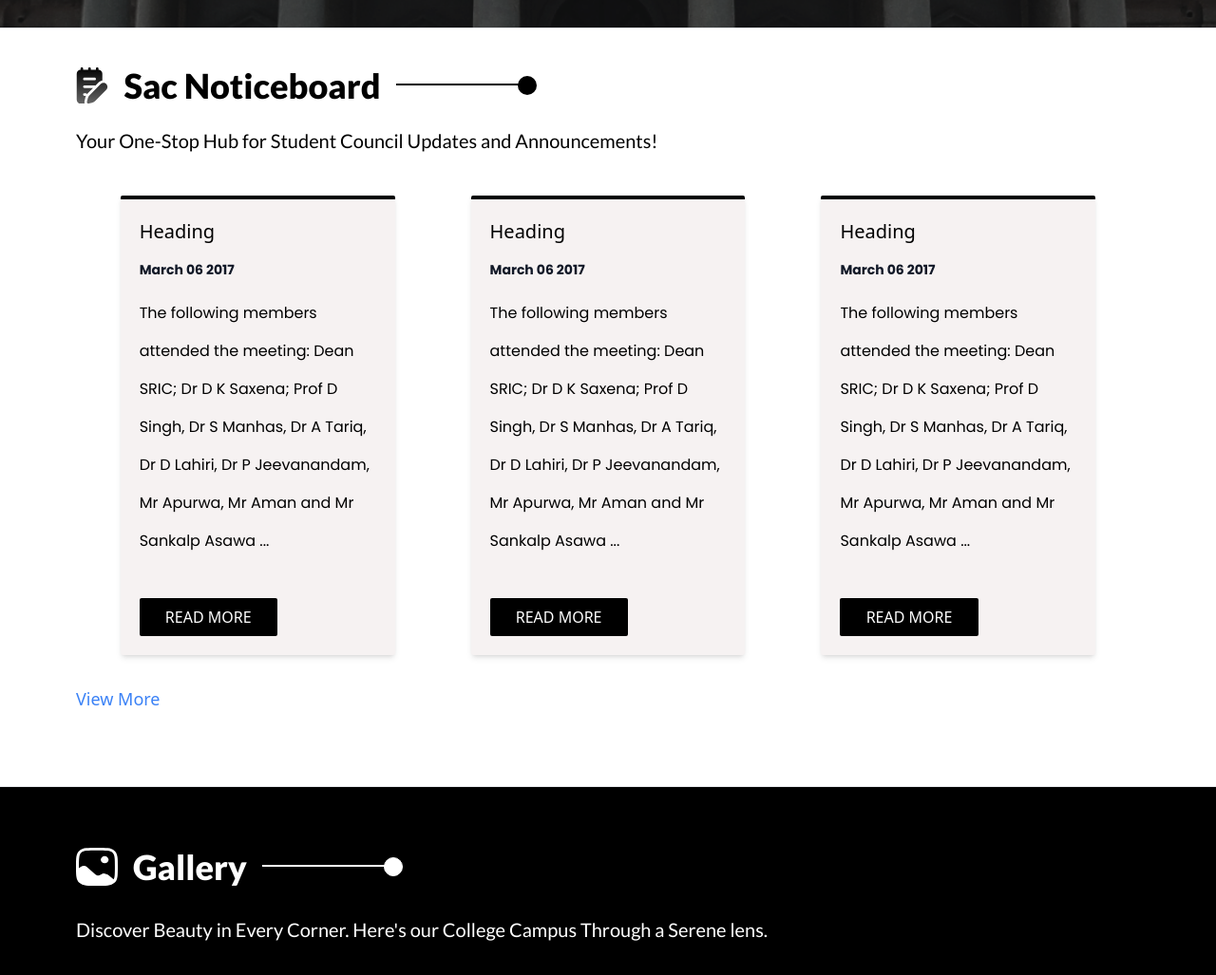
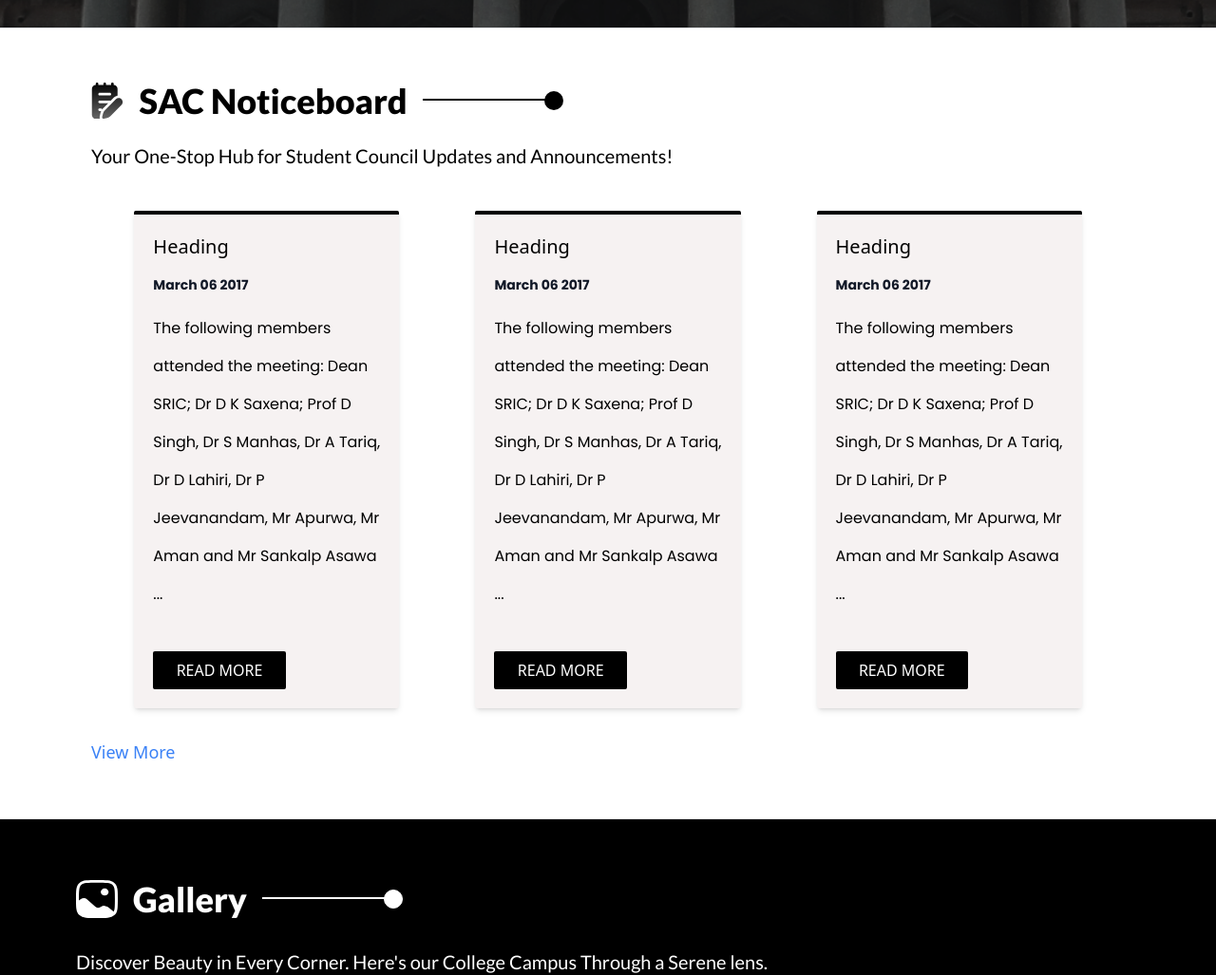
Before and after one commit to dew-op/hostel_council, a React (Create React App) app: page / in a window 1280 px wide. Shown: the part 771-1798 px from the top of the page at 95% size. Built offline with nearby package versions, Linux system fonts and the light colour scheme; no server answers.

Commit message:
Gallery and Noticeboard

```diff
--- a/src/components/Gallery.jsx
+++ b/src/components/Gallery.jsx
@@ -25,17 +25,15 @@ const images = [
 
 const ImageSlider = () => {
     return (
-        <div className="w-full h-full px-5 py-12 text-white bg-black lg:py-16 sm:px-7 sm:py-14 lg:px-20 ">
+        <div className="w-full h-full px-6 py-16 text-white bg-black lg:py-16 sm:px-7 sm:py-14 lg:px-20">
             <header className="flex flex-col items-center justify-between mb-8 lg:flex-row">
-                <div className="flex flex-col items-center w-full gap-4 sm:flex-row">
-                    <img src="/images/gallery.svg" className="h-10 " alt="gallery-logo" />
-                    <div className="flex items-center w-full">
-                        <h1 className="text-2xl font-extrabold font-lato md:text-3xl lg:text-4xl">Gallery</h1>
-                        <img src="/images/whiteline.svg" className="h-5 ml-4 text-white" alt="white-line" />
-                    </div>
+                <div className="flex gap-4 text-left mr-auto">
+                    <img src="/images/gallery.svg" className="h-7 lg:h-10 m-auto" alt="members-logo" />
+                    <h1 className="font-lato font-extrabold text-3xl lg:text-4xl">Gallery</h1>
+                    <img src="/images/whiteline.svg" className="h-2 lg:h-5 m-auto" alt="white-line" />
                 </div>
             </header>
-            <p className="mb-12 text-lg text-left font-lato md:text-xl">
+            <p className="font-lato text-md text-left lg:text-xl mr-auto mb-6">
                 Discover Beauty in Every Corner. Here's our College Campus Through a Serene lens.
             </p>
             <Swiper
--- a/src/components/Noticeboard.jsx
+++ b/src/components/Noticeboard.jsx
@@ -57,18 +57,23 @@ const Noticeboard = () => {
     };
     return (
         <div className="flex flex-col w-full min-h-screen gap-10 px-5 py-10 bg-white border-t border-b sm:px-7 lg:px-20">
-            <div className="max-w-full lg:max-w-11/12">
+            <div className="max-w-full lg:max-w-11/12 p-4">
                 <header className="flex flex-col items-center justify-between mb-6 sm:flex-row">
-                    <div className="flex flex-col items-center w-full gap-4 sm:flex-row">
+                    {/* <div className="flex flex-col items-center w-full gap-4 sm:flex-row">
                         <img src="/images/noticeboard.svg" className="h-10" alt="members-logo" />
                         <div className="flex items-center w-full">
                             <h1 className="text-2xl font-extrabold font-lato lg:text-4xl">Sac Noticeboard</h1>
                             <img src="/images/black_line.svg" className="h-5 ml-4" alt="black-line" />
                         </div>
+                    </div> */}
+                    <div className="flex gap-4 text-left mr-auto">
+                        <img src="/images/noticeboard.svg" className="h-7 lg:h-10 m-auto" alt="members-logo" />
+                        <h1 className="font-lato font-extrabold text-[1.7rem] lg:text-4xl">SAC Noticeboard</h1>
+                        <img src="/images/black_line.svg" className="h-2 lg:h-5 m-auto" alt="white-line" />
                     </div>
                 </header>
 
-                <p className="text-lg text-left font-lato lg:text-xl">
+                <p className="font-lato text-md text-left lg:text-xl mr-auto">
                     Your One-Stop Hub for Student Council Updates and Announcements!
                 </p>
                 <div className="grid w-full grid-cols-1 mx-auto gap-y-12 md:gap-12 sm:gap-x-5 sm:gap-y-7 lg:gap-x-20 lg:gap-y-14 mt-11 sm:grid-cols-2 lg:w-11/12 xl:grid-cols-3">
```
